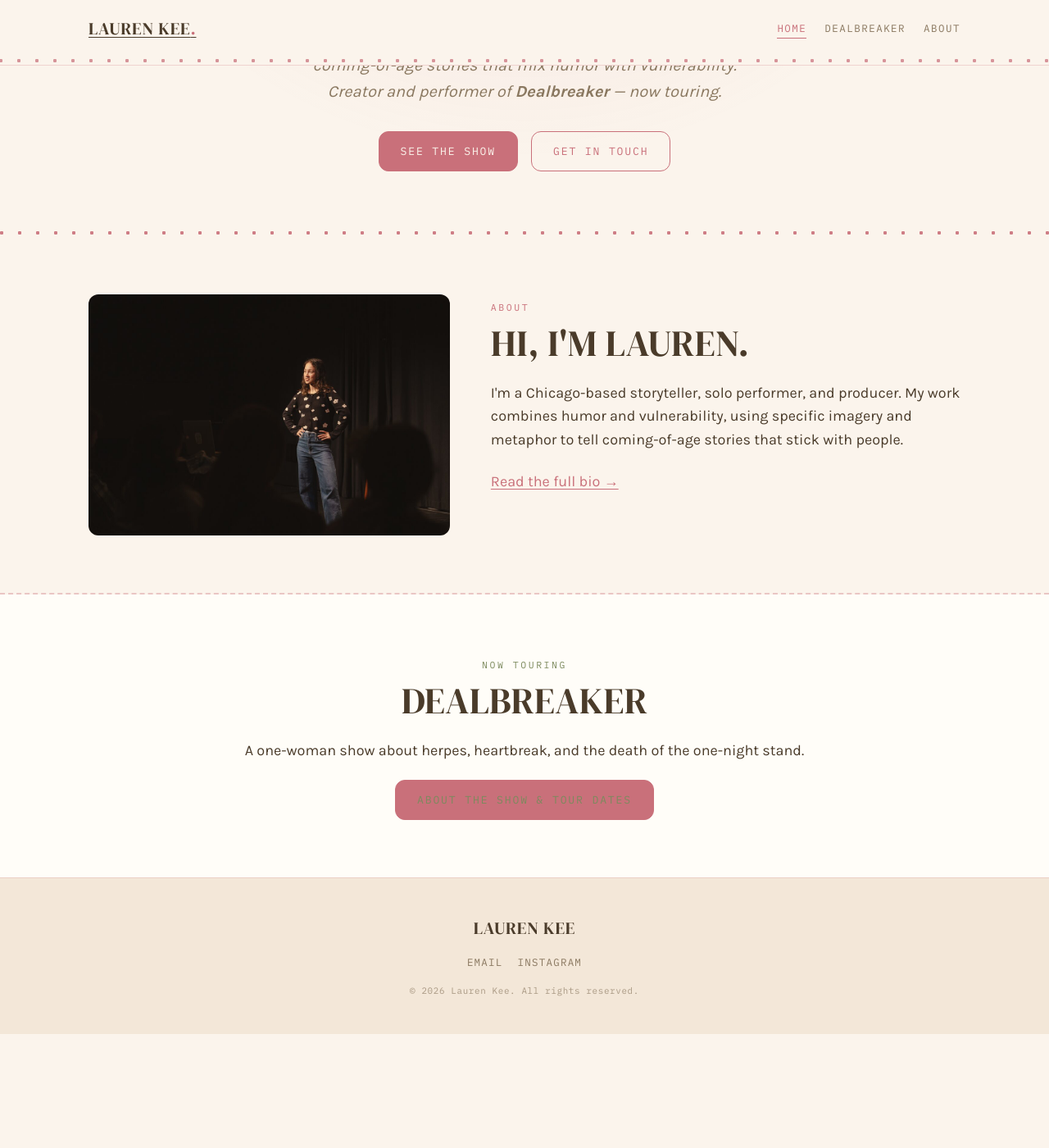
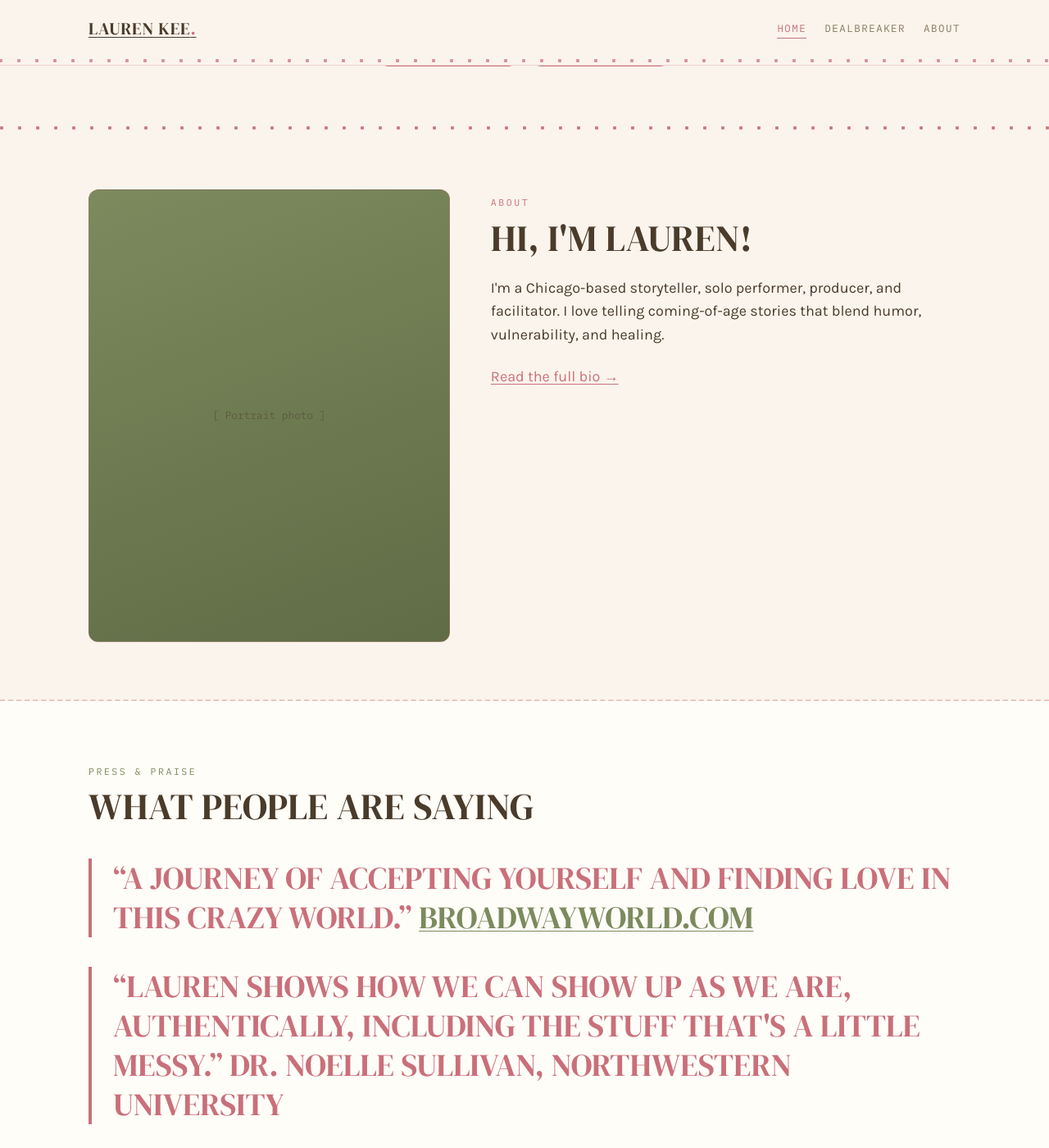
Before and after one commit to laurenkee-hub/site, a Jekyll site: the page built from index.md, in a window 1280 px wide and 1400 px high, scrolled down 310 px. Shown: the whole window at 82% size. Built offline with Jekyll 4.4.1, drawn with Linux system fonts in a browser that asks for light colours; some web fonts are replaced; before the commit the page ends 1571 px from its top, so only the background shows below that; some of the changed text lies outside the part shown.

Commit message:
Update index.md

```diff
--- a/index.md
+++ b/index.md
@@ -5,9 +5,8 @@
 
 <section class="hero">
   <div class="wrap">
-    <p class="eyebrow">Storyteller &middot; Solo Performer</p>
+    <p class="eyebrow">Storyteller &middot; Producer &middot; Facilitator</p>
     <h1>{{ site.author }}</h1>
-    <p class="tagline">Chicago-based storyteller and solo performer known for coming-of-age stories that mix humor with vulnerability. Creator and performer of <strong>Dealbreaker</strong> — now touring.</p>
     <div class="hero-actions">
       <a class="btn btn--solid" href="{{ '/dealbreaker/' | relative_url }}">See the show</a>
       <a class="btn" href="mailto:{{ site.social.email }}">Get in touch</a>
@@ -18,11 +17,11 @@
 
 <section class="section">
   <div class="wrap split">
-    <img src="{{ '/assets/images/lauren-home-portrait.jpg' | relative_url }}" alt="Lauren Kee on stage" style="border-radius: var(--radius);">
+    <div class="portrait" aria-hidden="true">[ Portrait photo ]</div>
     <div>
       <p class="eyebrow">About</p>
-      <h2 class="mt-0">Hi, I'm Lauren.</h2>
-      <p>I'm a Chicago-based storyteller, solo performer, and producer. My work combines humor and vulnerability, using specific imagery and metaphor to tell coming-of-age stories that stick with people.</p>
+      <h2 class="mt-0">Hi, I'm Lauren!</h2>
+      <p>I'm a Chicago-based storyteller, solo performer, producer, and facilitator. I love telling coming-of-age stories that blend humor, vulnerability, and healing.</p>
       <p><a href="{{ '/about/' | relative_url }}">Read the full bio &rarr;</a></p>
     </div>
   </div>
@@ -30,7 +29,28 @@
 
 <hr class="tear">
 
-<section class="section section--paper center">
+<section class="section section--paper">
+  <div class="wrap">
+    <div class="section-head">
+      <p class="eyebrow">Press &amp; Praise</p>
+      <h2>What people are saying</h2>
+    </div>
+    <div class="stack" style="gap: 36px;">
+      <blockquote class="pull-quote">
+        &ldquo;A journey of accepting yourself and finding love in this crazy world.&rdquo;
+        <a href="https://www.broadwayworld.com/central-pa/article/Review-HARRISBURG-FRINGE-2026-at-Various-Venues-In-Harrisburg-20260720">BroadwayWorld.com</a>
+      </blockquote>
+      <blockquote class="pull-quote">
+        &ldquo;Lauren shows how we can show up as we are, authentically, including the stuff that's a little messy.&rdquo;
+        Dr. Noelle Sullivan, Northwestern University
+      </blockquote>
+    </div>
+  </div>
+</section>
+
+<hr class="tear tear--paper">
+
+<section class="section center">
   <div class="wrap">
     <p class="eyebrow">Now Touring</p>
     <h2>Dealbreaker</h2>
```
